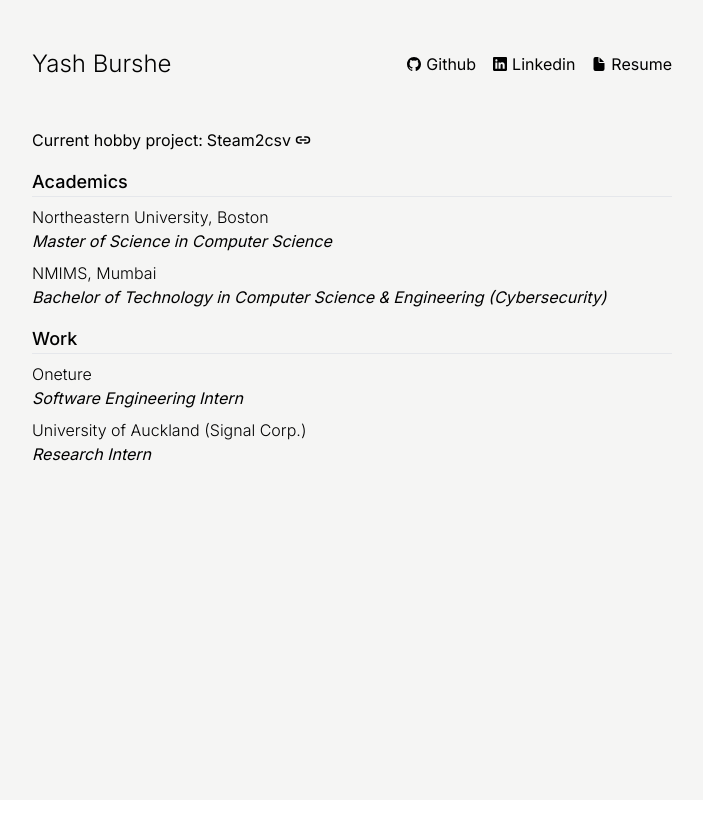
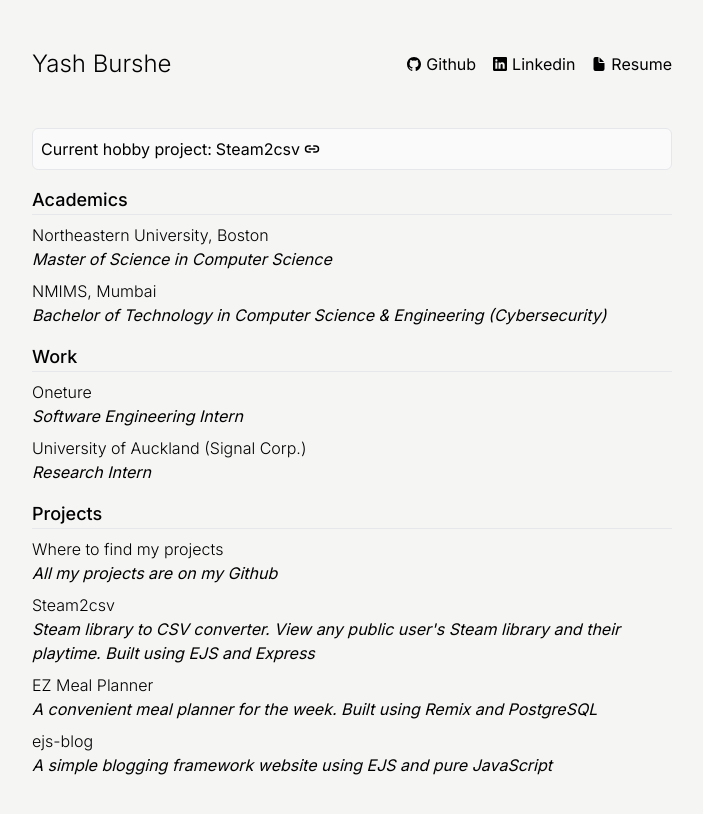
Before and after one commit to yburshe/yburshe.github.io, a React (Vite) app: page / in a window 1280 px wide. Shown: the top 814 px of the page, without its empty margins (288-991 px from the left). Built offline with nearby package versions, Linux system fonts and the light colour scheme.

Commit message:
Add projects

```diff
--- a/src/routes/root.tsx
+++ b/src/routes/root.tsx
@@ -34,6 +34,27 @@
         },
       ],
     },
+    {
+      name: "Projects",
+      posts: [
+        {
+          name: "Where to find my projects",
+          tag: "All my projects are on my Github",
+        },
+        {
+          name: 'Steam2csv',
+          tag: 'Steam library to CSV converter. View any public user\'s Steam library and their playtime. Built using EJS and Express',
+        },
+        {
+          name: "EZ Meal Planner",
+          tag: "A convenient meal planner for the week. Built using Remix and PostgreSQL",
+        },
+        {
+          name: "ejs-blog",
+          tag: "A simple blogging framework website using EJS and pure JavaScript",
+        }
+      ]
+    }
   ];
 
   const links = [
@@ -50,7 +71,7 @@
   ];
 
   return (
-    <main className="bg-stone-100 dark:bg-neutral-900 dark:text-neutral-300 h-screen">
+    <main className="bg-stone-100 dark:bg-neutral-900 dark:text-neutral-300">
       <div className="max-w-2xl mx-auto py-12 px-4">
         <section className="flex flex-col md:flex-row gap-8 items-center md:justify-between mb-12">
           <h1 className="text-2xl font-light">Yash Burshe</h1>
@@ -80,7 +101,7 @@
             </ul>
           </nav>
         </section>
-        <p className="flex gap-1">
+        <p className="flex gap-1 p-2 border rounded-md bg-neutral-50">
           Current hobby project:
           <Link
             className="flex items-center gap-1 hover:underline underline-offset-2"
```
